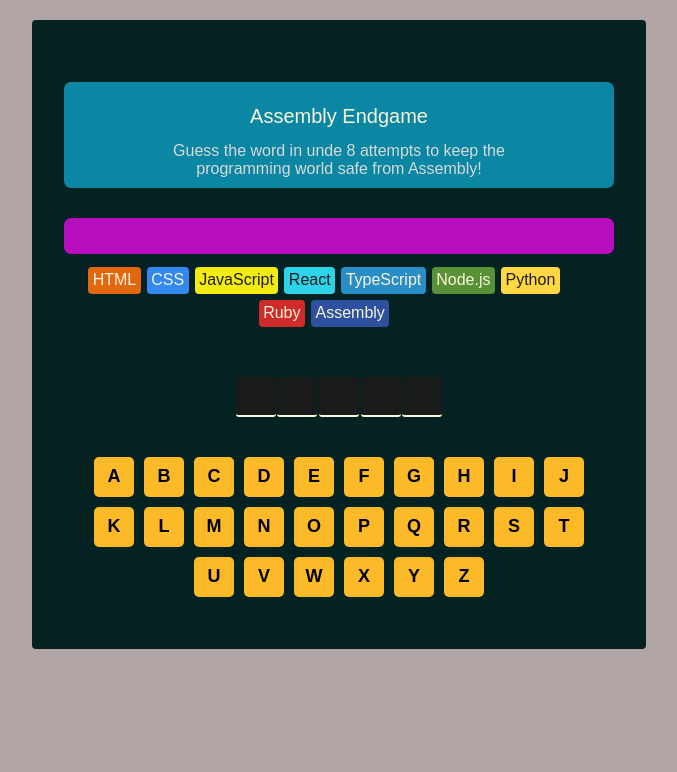
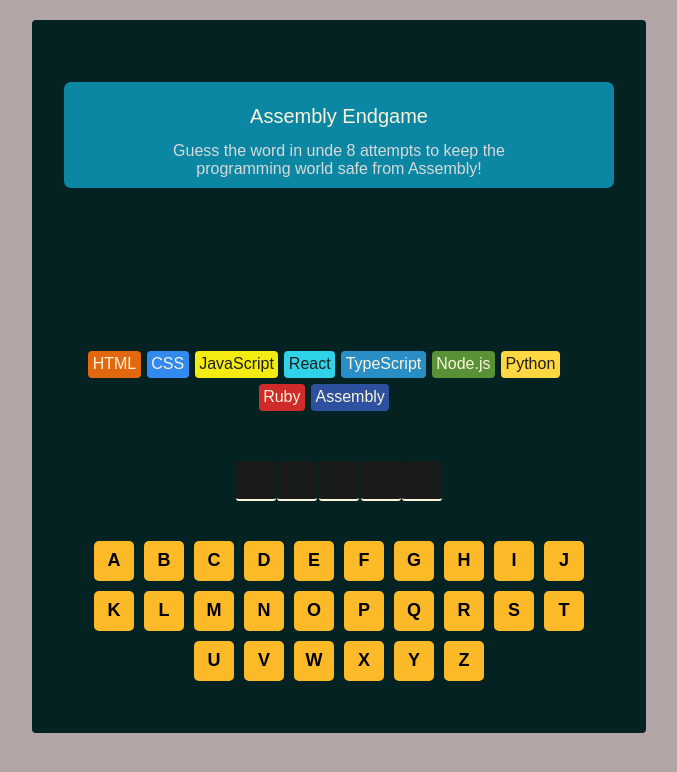
Before and after one commit to tevis-zorg/Assembly-Game, a React (Vite) app: page / in a window 1280 px wide. Shown: the top 772 px of the page, without its empty margins (301-978 px from the left). Built offline with nearby package versions, Linux system fonts and the light colour scheme.

Commit message:
Adding game status a11y(still need improvements)

```diff
--- a/package.json
+++ b/package.json
@@ -13,6 +13,7 @@
     "clsx": "^2.1.1",
     "nanoid": "^5.1.6",
     "react": "^19.1.1",
+    "react-confetti": "^6.4.0",
     "react-dom": "^19.1.1"
   },
   "devDependencies": {
--- a/src/App.css
+++ b/src/App.css
@@ -19,34 +19,39 @@
     /* color: #8e8e8e; */
 }
 
-.game-status {
+section.game-status {
   padding: 10px;
   align-items: center;
-  background-color: #b70ec0;
+  justify-content: center;
+  /* background-color: #b70ec0; */
   /* color: #0000009c; */
   border-radius: 7px;
+  min-height: 100px;
   white-space: nowrap;
+  margin-block: 30px;
+  font-weight: 400;
 }
 
-.game-status.chip-lost {
-  background-color: #edbb08;
+section.game-status.chip-lost {
+  background-color: #b70ec0;
+  justify-content: center;
   color:#181b19
 }
 
-.game-status.game-lost {
+section.game-status.game-lost {
   background-color: #ff6347;
 }
 
-.game-status.game-win {
+section.game-status.game-win {
   background-color: #0aab47;
 }
 
-.game-status h2 {
+section.game-status h2 {
   font-size: 1.2rem;
   font-weight: 500;
 }
 
-.game-status  p {
+section.game-status  p {
   font-size: 0.875rem;
 }
 
--- a/src/Components/Body.jsx
+++ b/src/Components/Body.jsx
@@ -1,5 +1,6 @@
 // Thirt party import
 import { clsx } from 'clsx'
+import ReactConfetti from 'react-confetti'
 
 // Child Components
 import GameStatus from './Child/GameStatus'
@@ -16,32 +17,17 @@
 // Hooks
 import { useState } from "react"
 
-/**
- * TODO :
- *
- *  Clean up the code messes, comments,
- *  and writes a consistent componenets usage
- *  ( by moving them into separate file ) and
- *  think about moving all functions int
- *  without neglecting source of truth. and tries to implements
- *  sharing states which applying derived values.
- *  if it is necessary yet effective,
- *  move all the states and change it to become arr of state obj;
- *
- */
+// Utils
+import { getFarewellText } from '../Datas/utils'
 
 /**
- * Challange :
+ * Backlog:
  *
- * Goal: Add in the incorrect guesses mechanism to the game
- *
- * Challenge:
- * 1. Create a variable `isGameOver` which evaluates to `true`
- *    if the user has guessed incorrectly 8 times. Consider how
- *    we might make this more dynamic if we were ever to add or
- *    remove languages from the languages array.
- * 2. Conditionally render the New Game button only if the game
- *    is over.
+ * - Farewell messages in status section
+ * - Fix a11y issues
+ * - Make the new game button work
+ * - Choose a random word from a list of words
+ * - Confetti drop when the user wins
  */
 
 
@@ -49,7 +35,7 @@
 
   // States
   const [chips, setChips] = useState(languages)
-  const [currentWord, setCurrentWord] = useState(Array.from("react"));
+  const [currentWord, setCurrentWord] = useState(Array.from("react"))
   const [guessedLetter, setGuessedLetter] = useState([])
   const [isCorrect, setIsCorrect] = useState({})
 
@@ -57,28 +43,19 @@
   const wrongGuess =
   guessedLetter.filter(
     wrongLetter => !currentWord.includes(wrongLetter.toLowerCase())
-  ).length;
+  )
 
   const rightGuess=
   guessedLetter.filter(
     isRight => currentWord.includes(isRight.toLowerCase())
-  ).length;
+  )
 
 
-  const isGameOver = wrongGuess >= 8 || currentWord.length ===  rightGuess
+  const isGameWon = currentWord.length === rightGuess.length
+  // const isGameWon = String(currentWord).split("").every(letter => guessedLetter.includes(letter))
+  const isGameLost = wrongGuess.length >= chips.length - 1
+  const isGameOver = isGameWon || isGameLost
 
-
-  // const [assemble, setAssemble] = useState(
-    //   {
-      //     guessedLetter : [],
-      //     currentWord : Array.from("react"),
-      //     isCorrect : false
-      //   }
-      // )
-
-
-  // Static value
-  // const heartLeft = 10 - chanceLeft;
   const alphabet = Array.from(
     {length: 26}, (_,i) => String.fromCharCode(65 + i)
   )
@@ -114,14 +91,6 @@
     );
 
   }
-
-  const gameOver = () => {
-
-  }
-
-  // console.log(guessedLetter);
-  // console.log(isCorrect);
-  // console.log(wrongGuess);
 
   const currWordElements = currentWord.map(
     (letter) => (
@@ -166,15 +135,25 @@
 
   return (
     <>
+    {
+      isGameWon
+      &&
+      <ReactConfetti/>
+    }
 
       <GameStatus
        statMessages={"Farewell HTML & Css 🥱"}
        subMessages={"Welldone"}
        moduleName={clsx}
+       chips={chips}
+       guessedLetter={guessedLetter}
+       currentWord={currentWord}
        wrongGuess={wrongGuess}
        rightGuess={rightGuess}
-       guessedLetter={guessedLetter}
-       currentWord={currentWord}
+       isGameWon={isGameWon}
+       isGameLost={isGameLost}
+       isGameOver={isGameOver}
+       getFarewellText={getFarewellText}
       />
 
       <LanguageChips
--- a/src/Components/Child/GameStatus.jsx
+++ b/src/Components/Child/GameStatus.jsx
@@ -1,47 +1,79 @@
+import { getFarewellText } from "../../Datas/utils";
+
 const GameStatus = (props) => {
 
+  const isGuessed = props.guessedLetter;
+  const isCurrent = props.currentWord;
   const isWrongGuesses = props.wrongGuess;
   const isChip = props.chips;
 
-  const chipLost = isWrongGuesses.length > 0;
+  const prevGuessed = isGuessed[isGuessed.length - 1]
+  const isChipLost = prevGuessed && !isCurrent.includes(prevGuessed)
+  const farewellMsg = props.getFarewellText(isChip[isWrongGuesses.length - 1]?.name)
+
+  // const chipLost = isWrongGuesses.length > 0 && isWrongGuesses.length <= isChip.length;
   const isWin = props.isGameWon;
   const isLost = props.isGameLost;
-  const langLost = isWrongGuesses.length > 0 ? isChip[isWrongGuesses.length - 1]?.name : null;
+  const isGameOver = props.isGameOver;
+
+  console.log(farewellMsg)
+
+  function gameStatusMessage () {
+    if ( !isGameOver && isChipLost ) {
+      return(
+        isWrongGuesses.length && isChipLost ?
+        <h2>
+          {farewellMsg}
+        </h2>
+        :
+        null
+
+      )
+
+    }
+
+
+    if (isWin) {
+      return(
+        <>
+          <h2> You've Won! </h2>
+          <p> Welldone!🍾 </p>
+        </>
+      )
+    }
+
+    if (isLost) {
+      return(
+        <>
+          <h2> You've Lost! </h2>
+          <p> Better start to learn Assembly☠️☠️☠️ </p>
+        </>
+      )
+    }
+
+    return null;
+
+  }
 
   console.log(
-    `Chip Lost : ${chipLost}\nGame Lost : ${isLost}\nGame Win : ${isWin}`
+    `Chip Lost : ${isChipLost}\nGame Lost : ${isLost}\nGame Win : ${isWin}`
   )
 
   return (
-    <>
-      {
     <section
       className={
         props.moduleName(
           'game-status',
           {
-                'chip-lost' : chipLost ,
+            'chip-lost' : !isGameOver && isChipLost ,
             'game-lost' : isLost,
             'game-win' : isWin,
           }
         )
       }
     >
-          <h2>
-            {
-              isWin? "You've won!" : ( chipLost? `Farewell ${langLost}` : null )
-            }
-          </h2>
-          <p>
-            {
-              isWin ? "Welldone!🍾" :
-              ( isLost ? "You better start learning Assembly!☠️☠️☠️" : null )
-            }
-          </p>
+      { gameStatusMessage() }
     </section>
-
-      }
-    </>
   )
 }
 
--- /dev/null
+++ b/src/Datas/utils.js
@@ -0,0 +1,19 @@
+export function getFarewellText(language) {
+    const options = [
+        `Farewell, ${language}`,
+        `Adios, ${language}`,
+        `R.I.P., ${language}`,
+        `We'll miss you, ${language}`,
+        `Oh no, not ${language}!`,
+        `${language} bites the dust`,
+        `Gone but not forgotten, ${language}`,
+        `The end of ${language} as we know it`,
+        `Off into the sunset, ${language}`,
+        `${language}, it's been real`,
+        `${language}, your watch has ended`,
+        `${language} has left the building`
+    ];
+
+    const randomIndex = Math.floor(Math.random() * options.length);
+    return options[randomIndex];
+}
```
Also changed, not shown: 1 other file (tests, documents, lock files or other folders). Lines whose indentation alone changed are shown as unchanged.
